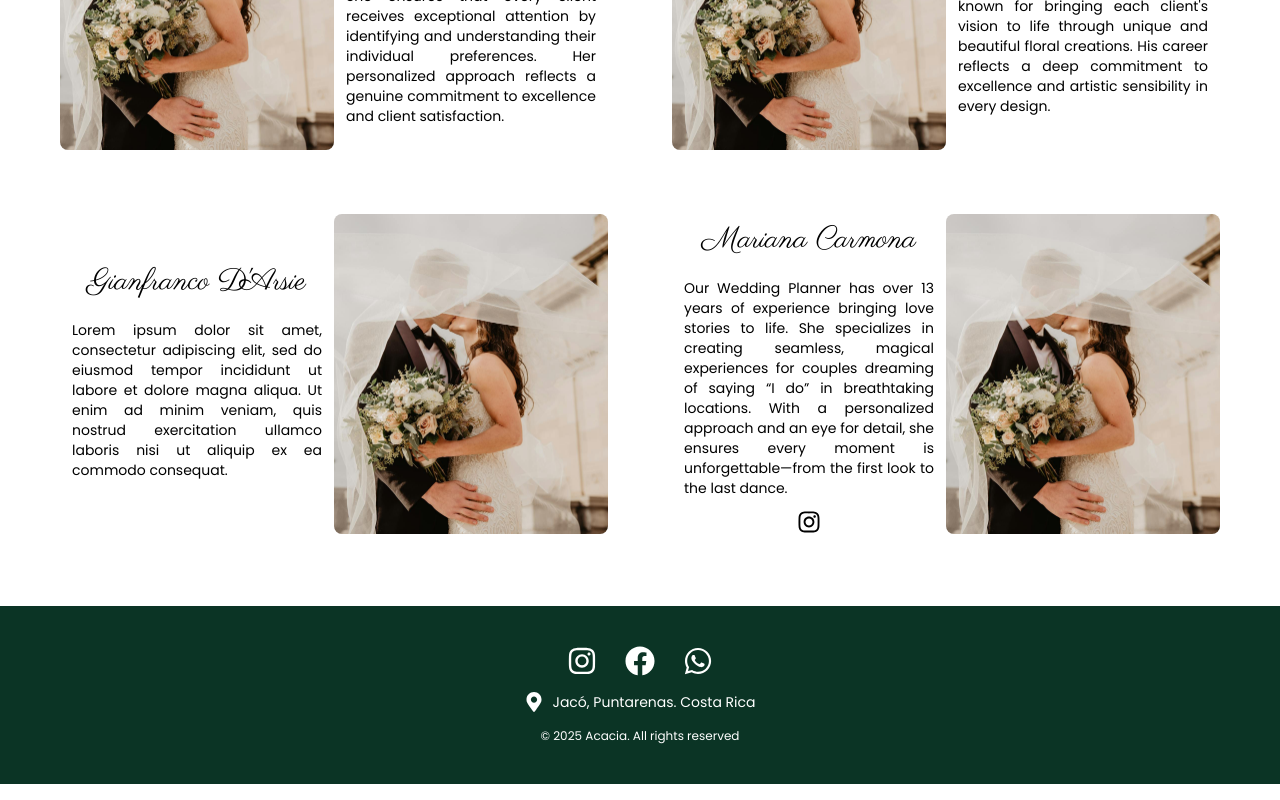
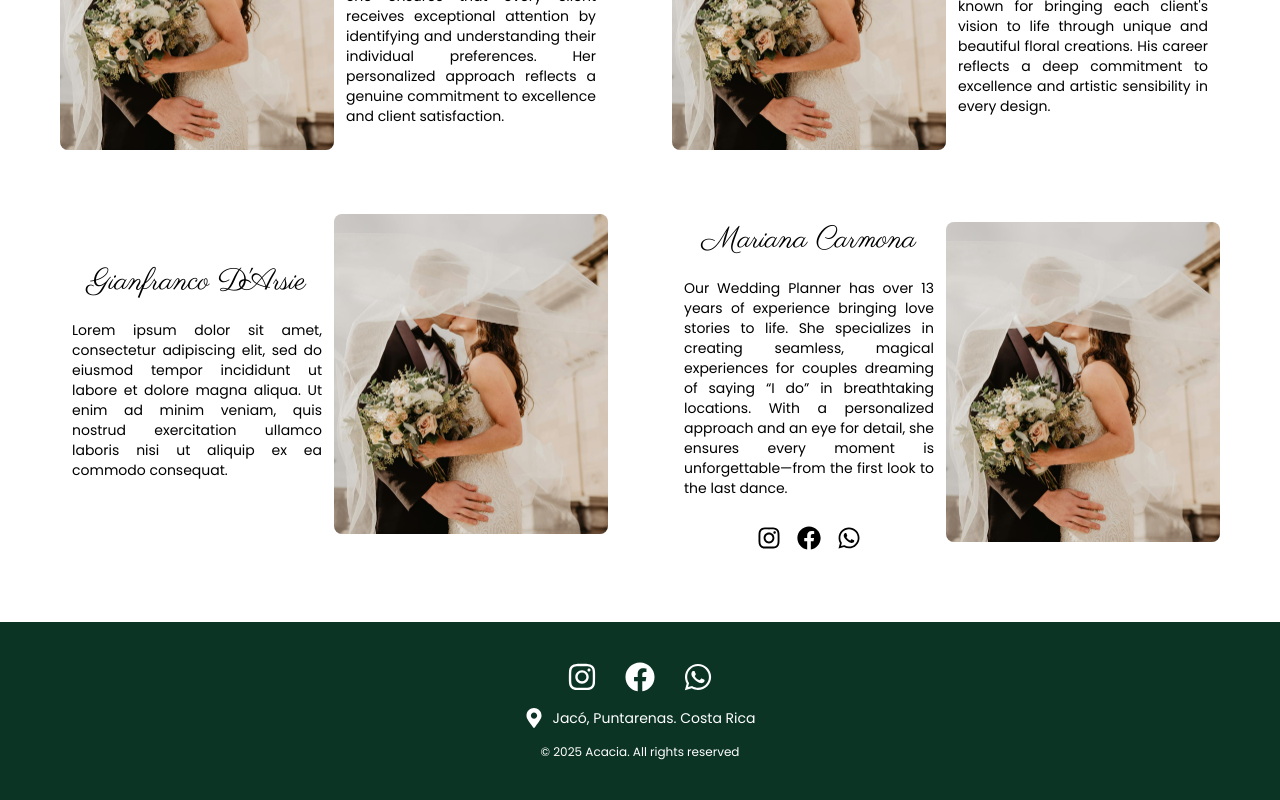
Before and after one commit to gianfdv/acacia, a React (Vite) app: page /about-us in a window 1280 px wide. Shown: the part 562-1362 px from the top of the page. Built offline with nearby package versions, Linux system fonts and the light colour scheme.

Commit message:
Socials added

```diff
--- a/src/components/TeamSection.jsx
+++ b/src/components/TeamSection.jsx
@@ -1,5 +1,5 @@
 import detailsImg from "../assets/details.jpg";
-import { FaInstagram} from "react-icons/fa";
+import { FaInstagram, FaFacebook, FaWhatsapp} from "react-icons/fa";
 
 const TeamSection = () => {
   return (
@@ -48,13 +48,31 @@ const TeamSection = () => {
             <div className="sm:w-1/2 flex flex-col items-center">
                 <h1 className="p-2 text-3xl">Mariana Carmona</h1>
                 <p className="text-sm text-justify p-3">Our Wedding Planner has over 13 years of experience bringing love stories to life. She specializes in creating seamless, magical experiences for couples dreaming of saying “I do” in breathtaking locations. With a personalized approach and an eye for detail, she ensures every moment is unforgettable—from the first look to the last dance.</p>
-                <a
+
+                <div className="flex flex-row gap-4 mt-4">
+  <a
     href="https://www.instagram.com/weddingsbymariana"
     target="_blank"
     rel="noopener noreferrer"
   >
     <FaInstagram className="text-2xl hover:text-[#0b3425] transition-colors duration-300" />
   </a>
+  <a
+    href="https://www.facebook.com/marianaweddingsandevents/"
+    target="_blank"
+    rel="noopener noreferrer"
+  >
+    <FaFacebook className="text-2xl hover:text-[#0b3425] transition-colors duration-300" />
+  </a>
+  <a
+    href="https://wa.me/+50684905692"
+    target="_blank"
+    rel="noopener noreferrer"
+  >
+    <FaWhatsapp className="text-2xl hover:text-[#0b3425] transition-colors duration-300" />
+  </a>
+</div>
+
             </div>
             <img className="sm:w-1/2 h-80 object-cover rounded-lg" src={detailsImg} />
             </div>
```
